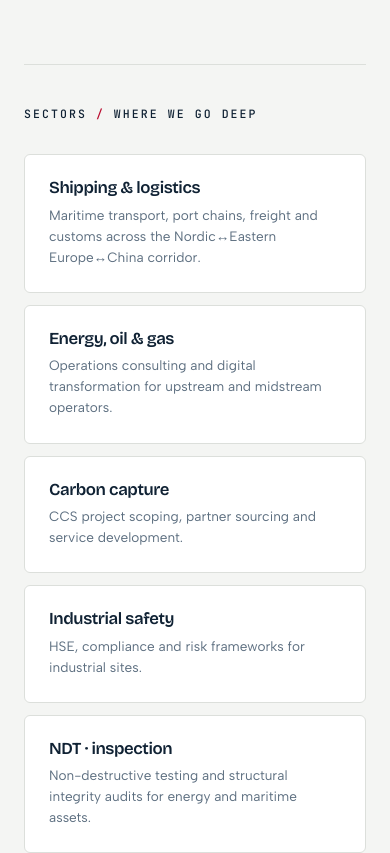
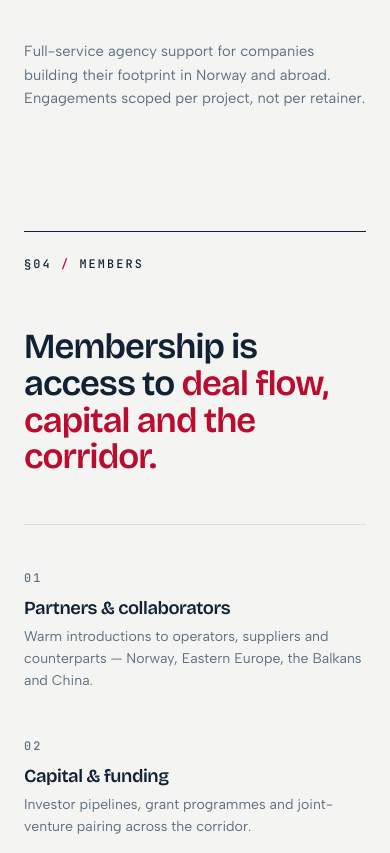
Before and after one commit to AndrewMoisa/nefrod, a Next.js app: page / in a window 390 px wide. Shown: the part 3939-4792 px from the top of the page. Built offline with nearby package versions, Linux system fonts and the light colour scheme.

Commit message:
refactor(services): remove vertical practice (Sectors) tier — keep Capabilities bento only

```diff
--- a/components/Services.tsx
+++ b/components/Services.tsx
@@ -1,28 +1,5 @@
 import Reveal from "./Reveal";
 import { ArrowUpRight } from "./icons";
-
-const sectors = [
-  {
-    title: "Shipping & logistics",
-    body: "Maritime transport, port chains, freight and customs across the Nordic↔Eastern Europe↔China corridor.",
-  },
-  {
-    title: "Energy, oil & gas",
-    body: "Operations consulting and digital transformation for upstream and midstream operators.",
-  },
-  {
-    title: "Carbon capture",
-    body: "CCS project scoping, partner sourcing and service development.",
-  },
-  {
-    title: "Industrial safety",
-    body: "HSE, compliance and risk frameworks for industrial sites.",
-  },
-  {
-    title: "NDT · inspection",
-    body: "Non-destructive testing and structural integrity audits for energy and maritime assets.",
-  },
-];
 
 export default function Services() {
   return (
@@ -34,7 +11,7 @@ export default function Services() {
             §03 <span className="text-nordic">/</span> Services
           </span>
           <span className="hidden font-mono text-[0.72rem] uppercase tracking-[0.14em] text-slate md:inline">
-            Capability &amp; practice
+            Capabilities
           </span>
         </div>
 
@@ -213,46 +190,14 @@ export default function Services() {
           </Reveal>
         </div>
 
-        {/* tier 2 — vertical practice */}
-        <Reveal
-          as="div"
-          index={3}
-          className="mt-16 flex items-baseline justify-between border-t border-hairline pt-10 md:mt-24 md:pt-14"
-        >
-          <span className="font-mono text-[0.72rem] font-medium uppercase tracking-[0.18em] text-navy">
-            Sectors <span className="text-nordic">/</span> where we go deep
-          </span>
-          <span className="hidden font-mono text-[0.7rem] uppercase tracking-[0.14em] text-slate md:inline">
-            Vertical practice
-          </span>
-        </Reveal>
-
-        <div className="mt-8 grid grid-cols-1 gap-3 md:mt-10 md:grid-cols-3 md:gap-4">
-          {sectors.map((s, i) => (
-            <Reveal
-              as="article"
-              key={s.title}
-              index={4 + i}
-              className="rounded-[6px] border border-hairline bg-white p-6 transition-[border-color,transform] duration-500 ease-expo hover:-translate-y-0.5 hover:border-navy/40"
-            >
-              <h3 className="text-[1.05rem] font-semibold leading-[1.2] tracking-[-0.015em] text-navy">
-                {s.title}
-              </h3>
-              <p className="mt-2 text-[0.85rem] leading-[1.55] text-slate">
-                {s.body}
-              </p>
-            </Reveal>
-          ))}
-        </div>
-
-        {/* caption ties both tiers */}
+        {/* caption */}
         <Reveal
           as="p"
-          index={9}
-          className="mt-12 max-w-[600px] text-[0.92rem] leading-[1.6] text-slate"
+          index={3}
+          className="mt-10 max-w-[520px] text-[0.92rem] leading-[1.6] text-slate"
         >
-          Horizontal capabilities and vertical practice — handled in-house,
-          scoped per project.
+          Full-service agency support for companies building their footprint in
+          Norway and abroad. Engagements scoped per project, not per retainer.
         </Reveal>
       </div>
     </section>
```
